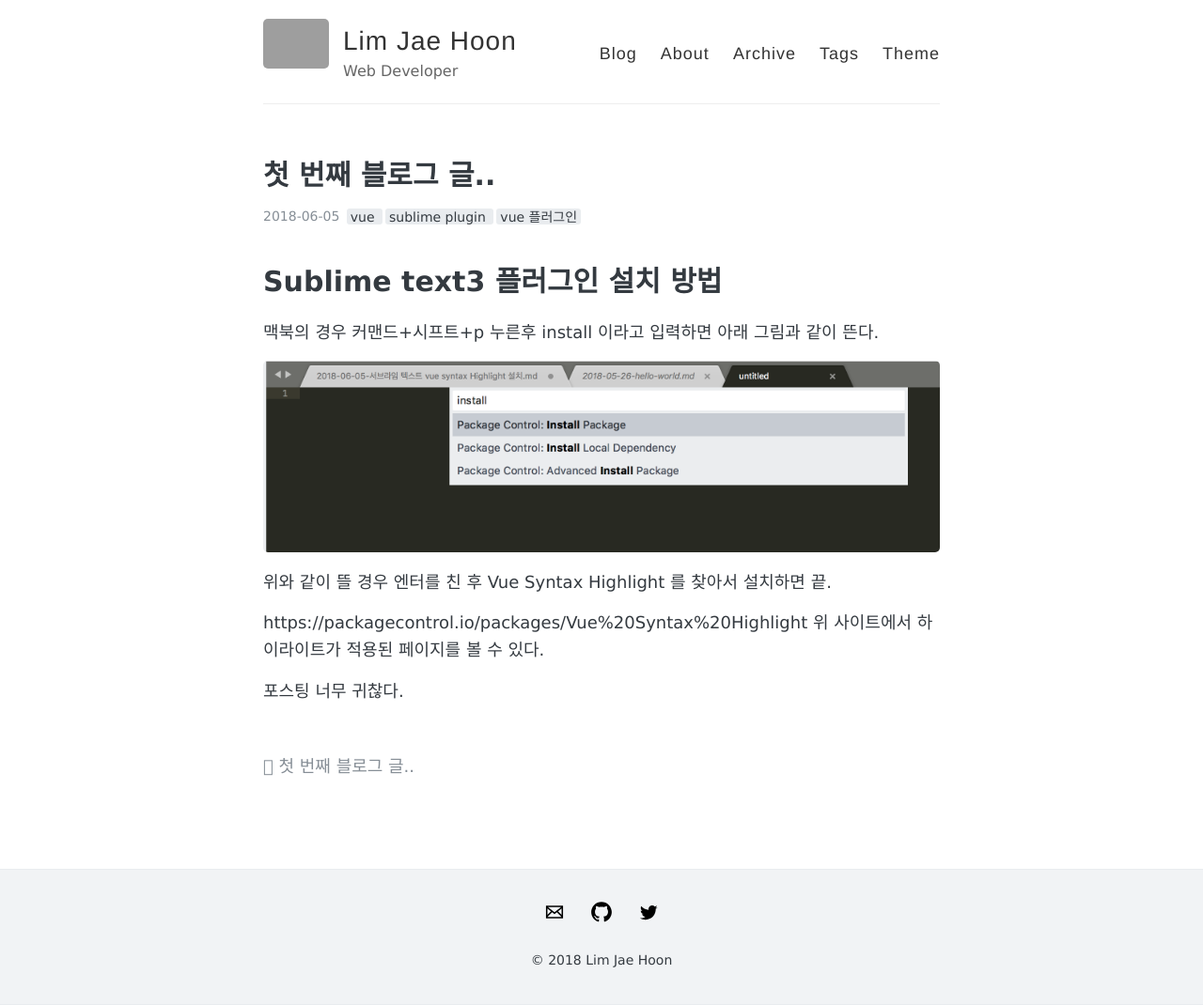
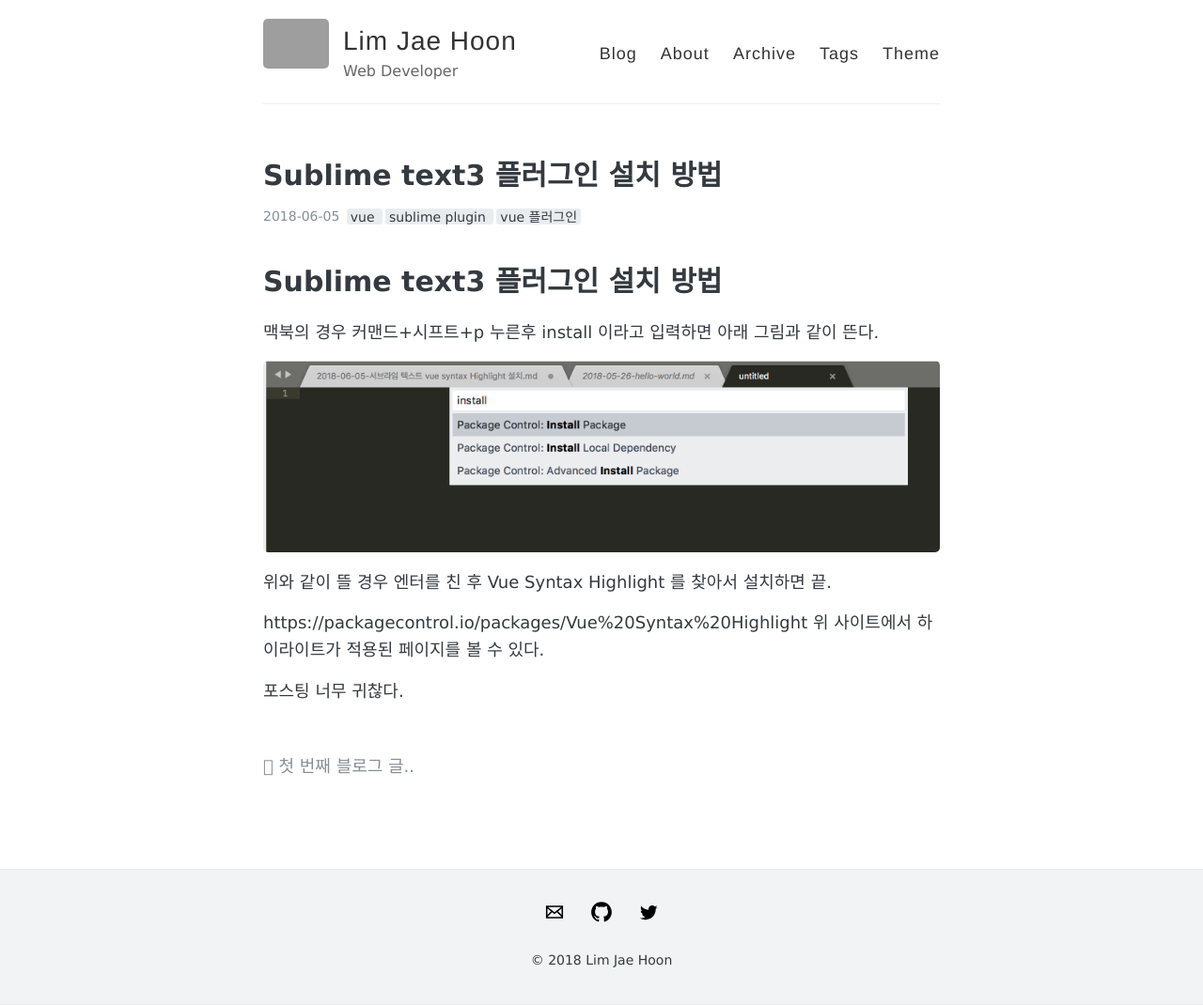
Before and after one commit to imjehoon/imjehoon.github.io, a Jekyll site: the page built from _posts/2018-06-05-서브라임 텍스트 vue syntax Highlight 설치.md, in a window 1280 px wide. Shown: the whole page at 94% size. Built offline with Jekyll 4.4.1, drawn with Linux system fonts in a browser that asks for light colours; comment, search, counter and statistics services are not loaded; grey boxes are pictures that could not be loaded.

Commit message:
sublime text3 pulgin desc

```diff
--- a/_posts/2018-06-05-서브라임 텍스트 vue syntax Highlight 설치.md
+++ b/_posts/2018-06-05-서브라임 텍스트 vue syntax Highlight 설치.md
@@ -1,6 +1,6 @@
 ---
 layout: post
-title: "첫 번째 블로그 글.."
+title: "Sublime text3 플러그인 설치 방법"
 tags: [vue, sublime plugin, vue 플러그인]
 comments: true
 ---
```
